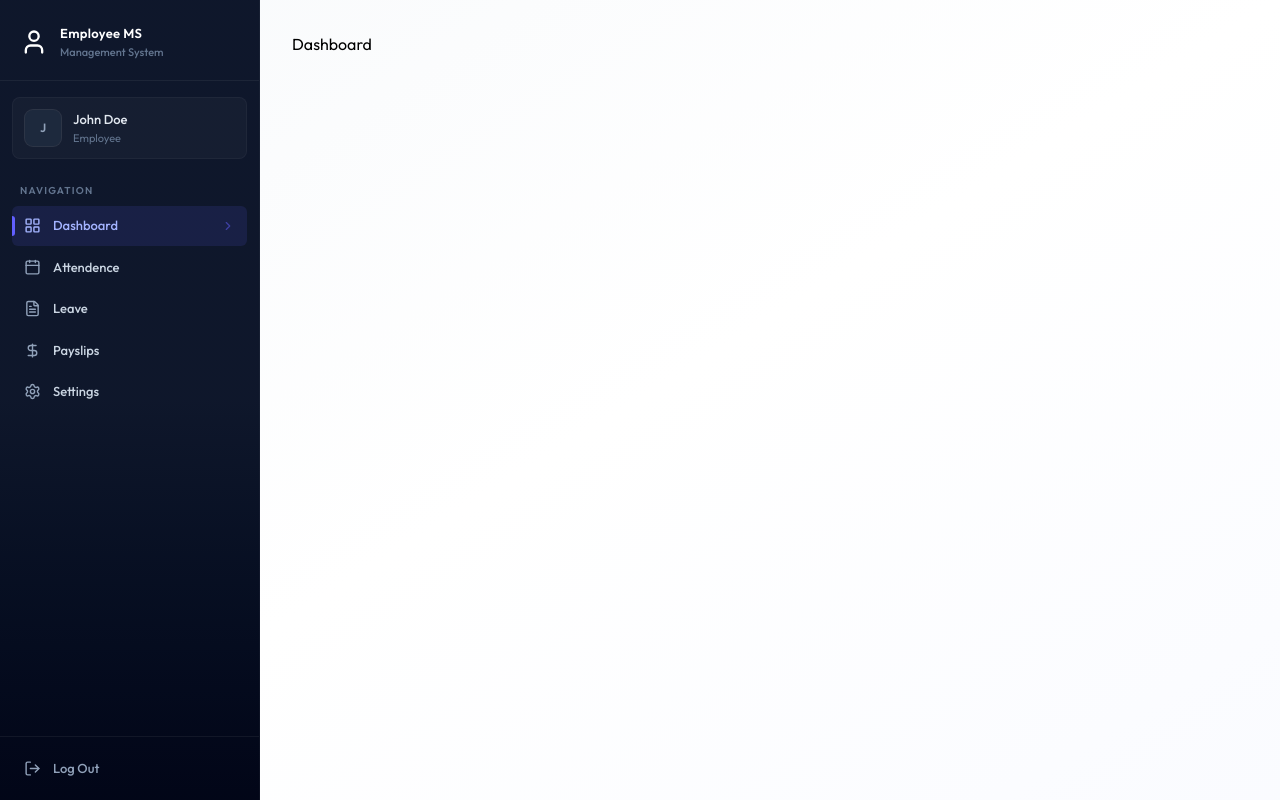
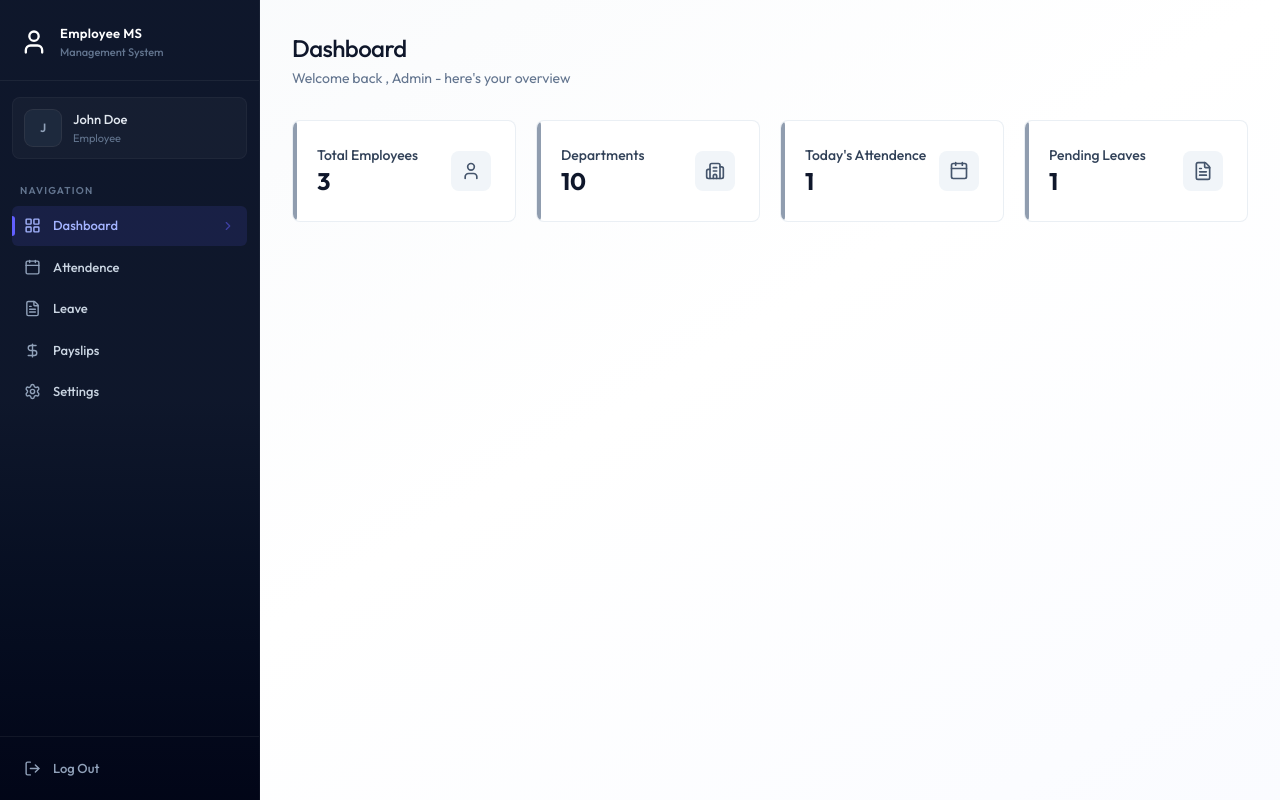
Before and after one commit to vijay-dev07/FULLSTACK-EMS, a React (Vite) app in the folder client/: page /dashboard in a window 1280 px wide. Built offline with nearby package versions, Linux system fonts and the light colour scheme.

Commit message:
dashboard page ui completed

```diff
--- /dev/null
+++ b/client/src/components/AdminDashboard.jsx
@@ -0,0 +1,58 @@
+import { Building2Icon, CalendarIcon, FileTextIcon, UserIcon } from "lucide-react"
+
+
+
+const AdminDashboard = ({data}) => {
+
+    const stats = [
+        {
+            icon:UserIcon,
+            value:data.totalEmployees,
+            label:"Total Employees",
+            description:"Active workforce",
+        },
+        {
+            icon:Building2Icon,
+            value:data.totalDepartments,
+            label:"Departments",
+            description:"Organization units",
+        },
+        {
+            icon:CalendarIcon,
+            value:data.todayAttendance,
+            label:"Today's Attendence",
+            description:"Check in today",
+        },
+         {
+            icon:FileTextIcon,
+            value:data.pendingLeaves,
+            label:"Pending Leaves",
+            description:"Awaiting Approval",
+        },
+    ]
+  return (
+    <div className='animate-fade-in'>
+        <div className='page-header'>
+            <h1 className='page-title'>Dashboard</h1>
+            <p className='page-subtitle'>
+                Welcome back , Admin - here's your overview
+            </p>
+        </div>
+        <div className='grid grid-cols-1 sm:grid-cols-2 lg:grid-cols-4 gap-4 sm:gap-5 mb-8'>
+            {stats.map((s) => (
+                <div key={s.label} className='card card-hover p-5 sm:p-6 relative overflow-hidden group flex items-center justify-between'>
+                    <div>
+                        <div className='absolute left-0 top-0 bottom-0 w-1 rounded-r-full bg-slate-500/70 group-hover:bg-indigo-500/70'/>
+                        <p className='text-sm font-medium text-slate-700'>{s.label}</p>
+                        <p className='text-2xl font-bold text-slate-900'>{s.value}</p>
+                    </div>
+                    <s.icon className='size-10 p-2.5 rounded-lg bg-slate-100 text-slate-600 group-hover:bg-indigo-50
+                    group-hover:text-indigo-600 transition-colors duration-200'/>
+                </div>
+            ))}
+        </div>
+    </div>
+  )
+}
+
+export default AdminDashboard
--- /dev/null
+++ b/client/src/components/EmployeeDashboard.jsx
@@ -0,0 +1,62 @@
+import {  ArrowRightIcon, CalendarIcon, DollarSignIcon, FileTextIcon } from 'lucide-react';
+import { Link } from 'react-router-dom';
+
+const EmployeeDashboard = ({data}) => {
+
+    const emp = data.employee;
+
+    const cards  = [
+        {
+            icon:CalendarIcon,
+            value:data.currentMonthAttendance,
+            title:"Days Present",
+            subTitle:"This Month",
+        },
+        {
+            icon:FileTextIcon,
+            value:data.pendingLeaves,
+            title:"Pending Leaves",
+            subTitle:"Awaiting approval",
+        },
+        {
+            icon:DollarSignIcon,
+            value:data.latestPayslip ? ` $${data.latestPayslip.netSalary?.toLocaleString()}` : "N/A",
+            title:"Latest Payslip",
+            subTitle:"Most recent payout",
+        }
+
+    ]
+  return (
+    <div className='animate-fade-in'>
+        <div className='page-header'>
+            <h1 className='page-title'>Welcome, {emp?.firstName}!</h1>
+            <p className='page-subtitle'>
+                {emp?.position} - {emp?.department || "No Department"}
+            </p>
+        </div>
+        <div className='grid grid-cols-1 sm:grid-cols-3 gap-4 sm:gap-5 mb-8'>
+            {cards.map((card , index) => (
+                <div key={index} className='card card-hover p-5 sm:p-6 relative overflow-hidden group flex items-center justify-between'>
+                    <div>
+                        <div className='absolute left-0 top-0 bottom-0 w-1 rounded-r-full bg-slate-500/70 group-hover:bg-indigo-500/70'/>
+                        <p className='text-sm font-medium text-slate-700'>{card.title}</p>
+                        <p className='text-2xl font-bold text-slate-900'>{card.value}</p>
+                    </div>
+                    <card.icon className='size-10 p-2.5 rounded-lg bg-slate-100 text-slate-600 group-hover:bg-indigo-50
+                    group-hover:text-indigo-600 transition-colors duration-200'/>
+                </div>
+            ))}
+        </div>
+        <div className='flex flex-col sm:flex-row gap-3'>
+            <Link to="/attendence"  className='btn-primary text-center inline-flex items-center justify-center gap-2'>
+            Mark Attendence <ArrowRightIcon className='w-4 h-4 '/>
+            </Link>
+            <Link to="/leave"  className='btn-secondary text-center'>
+            Apply for Leave
+            </Link>
+        </div>
+    </div>
+  )
+}
+
+export default EmployeeDashboard
--- /dev/null
+++ b/client/src/components/Loading.jsx
@@ -0,0 +1,10 @@
+
+const Loading = () => {
+  return (
+    <div className='flex justify-center h-screen items-center'>
+        <div className='animate-spin size-8 border-2 border-indigo-600  border-t-transparent rounded-full '/>
+    </div>
+  )
+}
+
+export default Loading
--- a/client/src/pages/Dashboard.jsx
+++ b/client/src/pages/Dashboard.jsx
@@ -1,5 +1,34 @@
+import { useEffect, useState } from "react"
+import { dummyAdminDashboardData, dummyEmployeeDashboardData } from "../assets/assets";
+import Loading from "../components/Loading";
+import EmployeeDashboard from "../components/EmployeeDashboard";
+import AdminDashboard from "../components/AdminDashboard";
 
 const Dashboard = () => {
+  const [data , setData] = useState(null);
+  const [loading , setLoading] = useState(true);
+
+  useEffect(() => {
+
+    setData(dummyAdminDashboardData)
+    setTimeout(() => {
+      setLoading(false);
+    },1000)
+
+  },[]);
+
+  if(loading) return  <Loading/>
+
+  if(!data) return <p className="text-center text-slate-500 py-12">
+    Failed to load dashboard
+  </p>
+
+  if(data.role === "ADMIN"){
+    return <AdminDashboard data={data}/>
+  }else{
+     return <EmployeeDashboard data={data}/>
+  }
+
   return (
     <div>Dashboard</div>
   )
```
